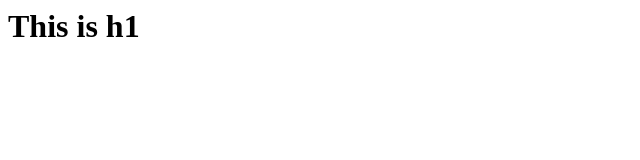
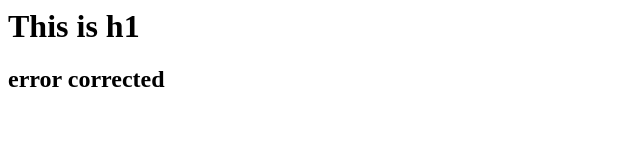
Before and after one commit to tothsandorcd/tsrepo001, a plain HTML site: page index.html in a window 1280 px wide. Shown: the whole page, without its empty margins (0-640 px from the left). Drawn offline with Linux system fonts and the light colour scheme.

Commit message:
git commit -a test

```diff
--- a/index.html
+++ b/index.html
@@ -1 +1,2 @@
 <h1>This is h1</h1>
+<h2>error corrected</h2>
```
